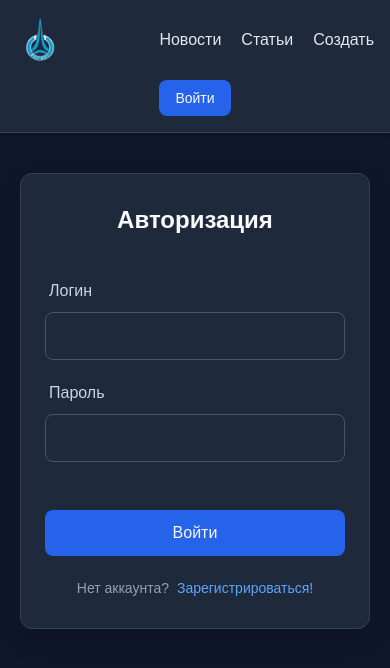
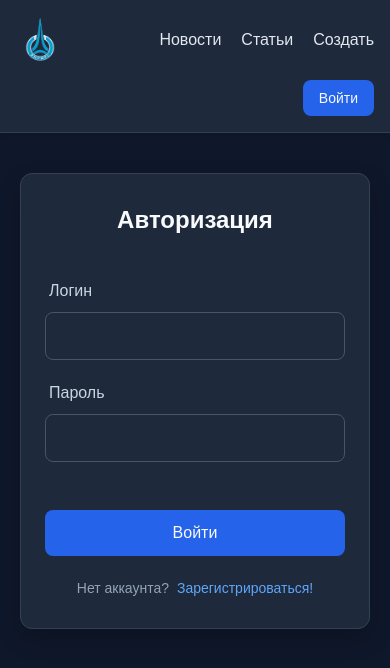
Before and after one commit to SidereaH/SciTechFront, a React (Vite) app: page /signin in a window 390 px wide. Shown: the top 668 px of the page. Built offline with nearby package versions, Linux system fonts and the light colour scheme.

Commit message:
fix signin mobile button

```diff
--- a/src/components/header/Header.jsx
+++ b/src/components/header/Header.jsx
@@ -28,9 +28,11 @@ const Header = () => {
 						<button onClick={logout}>Выйти</button>
 					</div>
 				) : (
-					<a className={styles.login} href='/signin'>
-						Войти
-					</a>
+					<div className={styles.profileOut}>
+						<a className={styles.login} href='/signin'>
+							Войти
+						</a>
+					</div>
 				)}
 			</div>
 		</header>
```
